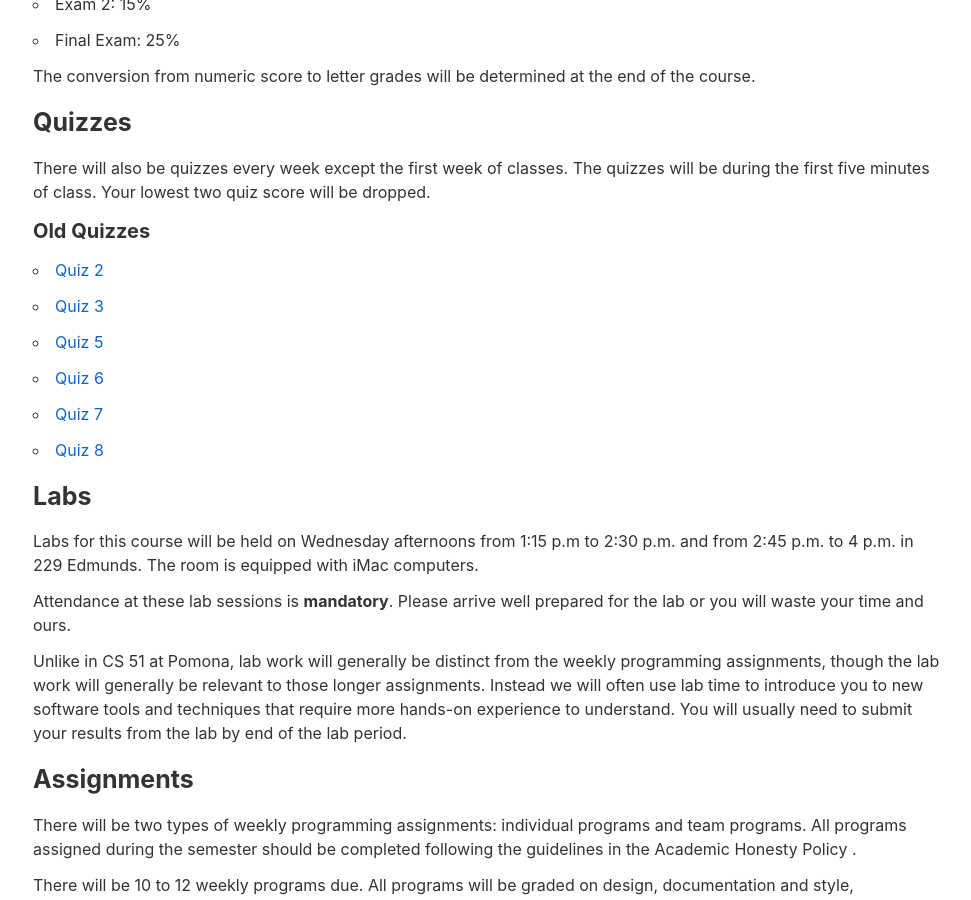
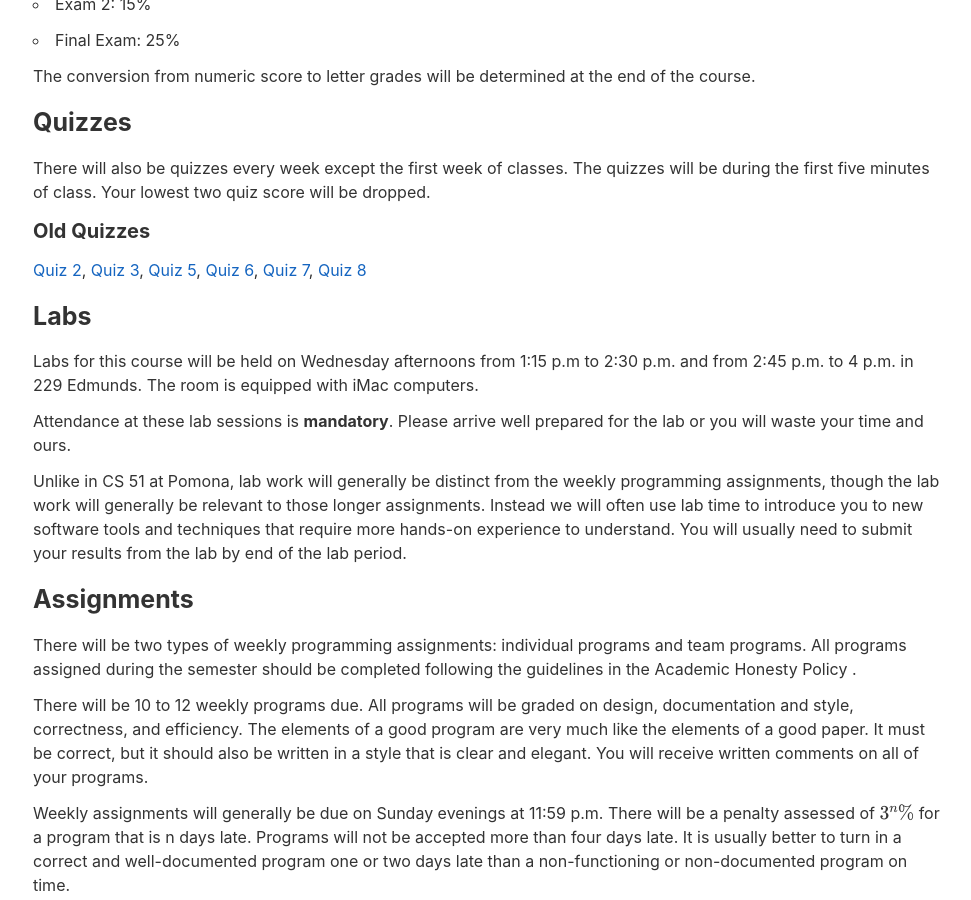
Before and after one commit to jacksonjw12/mbannister.github.io, a Jekyll site: the page built from _teaching/62-s16/index.md, in a window 1280 px wide and 900 px high, scrolled down 1351 px. Shown: the whole window, without its empty margins (151-1122 px from the left). Built offline with Jekyll 4.4.1, drawn with Linux system fonts in a browser that asks for light colours; formulas are drawn with MathJax 3.

Commit message:
reformat

```diff
--- a/_teaching/62-s16/index.md
+++ b/_teaching/62-s16/index.md
@@ -72,12 +72,7 @@
 
 ### Old Quizzes
 
-- [Quiz 2](Quizzes/Quiz_02.pdf)
-- [Quiz 3](Quizzes/Quiz_03.pdf)
-- [Quiz 5](Quizzes/Quiz_05.pdf)
-- [Quiz 6](Quizzes/Quiz_06.pdf)
-- [Quiz 7](Quizzes/Quiz_07.pdf)
-- [Quiz 8](Quizzes/Quiz_08.pdf)
+[Quiz 2](Quizzes/Quiz_02.pdf), [Quiz 3](Quizzes/Quiz_03.pdf), [Quiz 5](Quizzes/Quiz_05.pdf), [Quiz 6](Quizzes/Quiz_06.pdf), [Quiz 7](Quizzes/Quiz_07.pdf), [Quiz 8](Quizzes/Quiz_08.pdf)
 
 
 ## Labs
```
